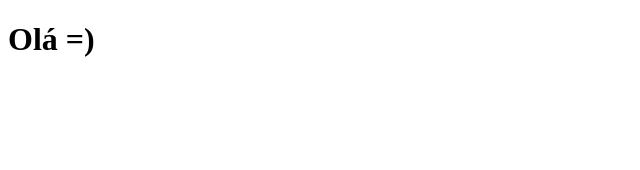
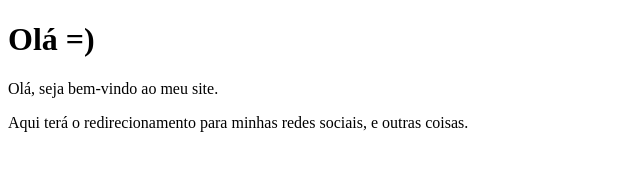
Before and after one commit to alexandrefdb/Me, a plain HTML site: page index.html in a window 1280 px wide. Shown: the whole page, without its empty margins (0-640 px from the left). Drawn offline with Linux system fonts and the light colour scheme.

Commit message:
Update index.html

```diff
--- a/index.html
+++ b/index.html
@@ -9,6 +9,8 @@
 <body>
     <header>
         <h1>Olá =)</h1>
+        <p>Olá, seja bem-vindo ao meu site.</p>
+        <p>Aqui terá o redirecionamento para minhas redes sociais, e outras coisas.</p>
     </header>
     <main>
 
```
